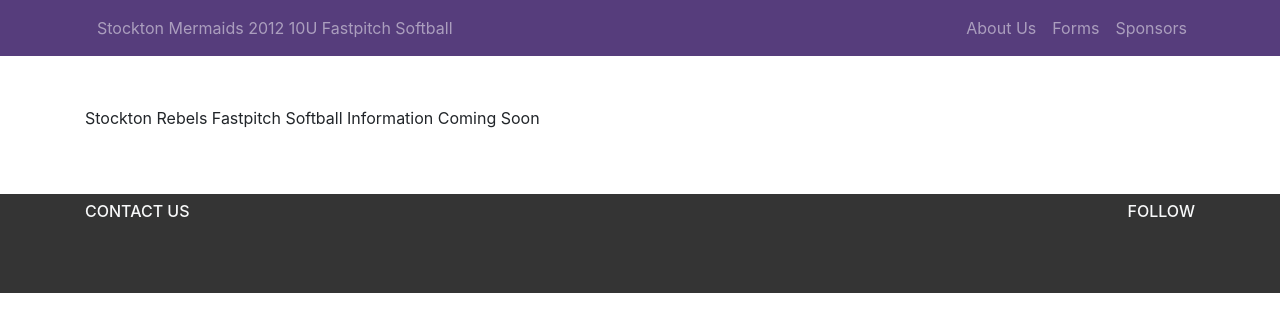
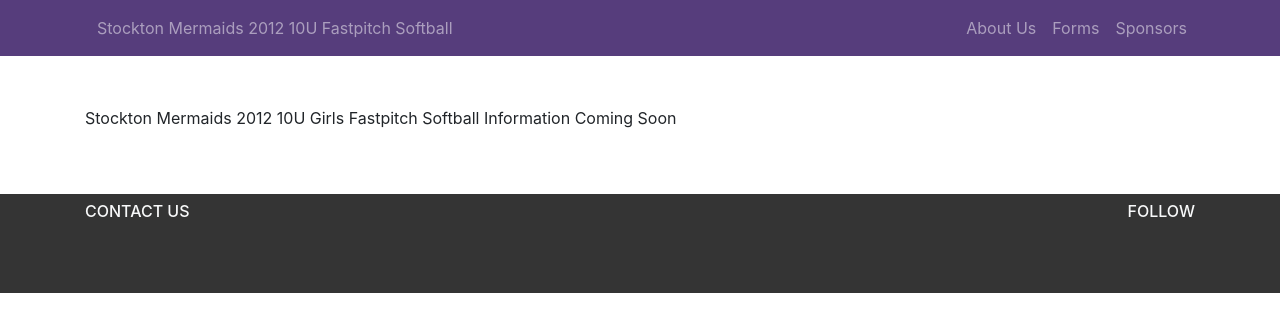
Before and after one commit to stocktonmermaids/stocktonmermaids.github.io, a Jekyll site: the page built from about.md, in a window 1280 px wide. Shown: the top 332 px of the page. Built offline with Jekyll 4.4.1, drawn with Linux system fonts in a browser that asks for light colours; nearby versions of some CDN libraries.

Commit message:
Update about.md

```diff
--- a/about.md
+++ b/about.md
@@ -4,4 +4,4 @@ title: About
 permalink: /about/
 ---
 
-Stockton Rebels Fastpitch Softball Information Coming Soon
+Stockton Mermaids 2012 10U Girls Fastpitch Softball Information Coming Soon
```
